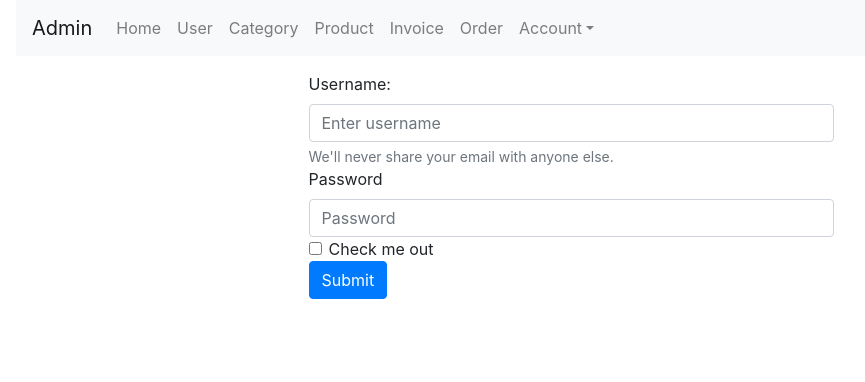
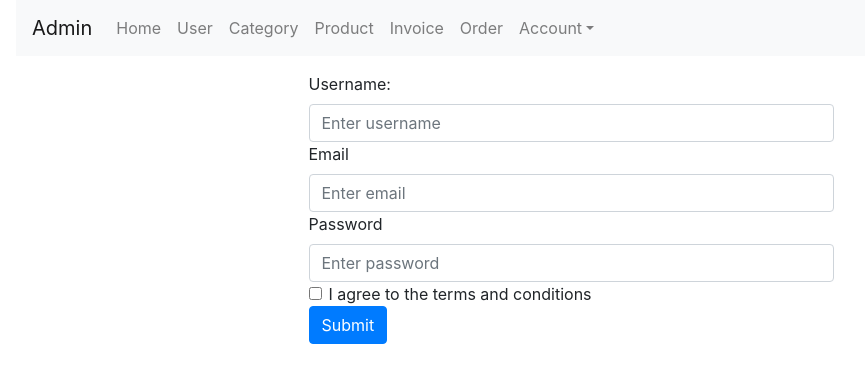
Before and after one commit to vovandai12/ReactJS-And-Spring-Boot-Full-Stack, a React (Create React App) app in the folder react-fe/: page /register in a window 1280 px wide. Shown: the top 382 px of the page, without its empty margins (69-934 px from the left). Built offline with nearby package versions, Linux system fonts and the light colour scheme.

Commit message:
13:49CH 02/03/2023

```diff
--- a/react-fe/src/components/admin/auth/RegisterComponent.js
+++ b/react-fe/src/components/admin/auth/RegisterComponent.js
@@ -1,29 +1,98 @@
 import React, { Component } from "react";
 import { Form, Button, Row, Col } from 'react-bootstrap';
+import { toast } from 'react-toastify';
 
 class RegisterComponent extends Component {
 
+    state = {
+        username: '',
+        email: '',
+        password: '',
+        agree: false,
+        validated: false,
+    }
+
+    handleChangeUsername = (event) => {
+        this.setState({
+            username: event.target.value
+        })
+    };
+
+    handleChangeEmail = (event) => {
+        this.setState({
+            email: event.target.value
+        })
+    };
+
+    handleChangePassword = (event) => {
+        this.setState({
+            password: event.target.value
+        })
+    };
+
+    handleChangeAgree = (event) => {
+        this.setState({
+            agree: event.target.checked
+        })
+    };
+
+    onSubmit = (event) => {
+        const form = event.currentTarget;
+        if (form.checkValidity() === false) {
+            event.preventDefault();
+            event.stopPropagation();
+        } else {
+            toast.success("Successfully registered. Please login to continue !")
+        }
+        this.setState({
+            validated: true
+        })
+    }
+
     render() {
+
+        const { validated } = this.state;
+
         return (
             <>
                 <Row className="mt-3">
                     <Col md={{ span: 6, offset: 3 }}>
-                        <Form>
-                            <Form.Group controlId="formBasicEmail">
+                        <Form noValidate validated={validated} onSubmit={(event) => this.onSubmit(event)}>
+                            <Form.Group controlId="username">
                                 <Form.Label>Username:</Form.Label>
-                                <Form.Control type="text" placeholder="Enter username" />
-                                <Form.Text className="text-muted">
-                                    We'll never share your email with anyone else.
-                                </Form.Text>
+                                <Form.Control type="text" placeholder="Enter username"
+                                    value={this.state.username}
+                                    onChange={(event) => this.handleChangeUsername(event)}
+                                    required />
+                                <Form.Control.Feedback type="invalid">Please enter a username.</Form.Control.Feedback>
                             </Form.Group>
 
-                            <Form.Group controlId="formBasicPassword">
+                            <Form.Group controlId="email">
+                                <Form.Label>Email</Form.Label>
+                                <Form.Control type="email" placeholder="Enter email"
+                                    value={this.state.email}
+                                    onChange={(event) => this.handleChangeEmail(event)}
+                                    required />
+                                <Form.Control.Feedback type="invalid">Please enter a valid email address.</Form.Control.Feedback>
+                            </Form.Group>
+
+                            <Form.Group controlId="password">
                                 <Form.Label>Password</Form.Label>
-                                <Form.Control type="password" placeholder="Password" />
+                                <Form.Control type="password" placeholder="Enter password"
+                                    value={this.state.password}
+                                    onChange={(event) => this.handleChangePassword(event)}
+                                    required />
+                                <Form.Control.Feedback type="invalid">Please enter a password.</Form.Control.Feedback>
                             </Form.Group>
-                            <Form.Group controlId="formBasicCheckbox">
-                                <Form.Check type="checkbox" label="Check me out" />
+
+                            <Form.Group controlId="agree">
+                                <Form.Check type="checkbox" label="I agree to the terms and conditions"
+                                    checked={this.state.agree}
+                                    onChange={(event) => this.handleChangeAgree(event)}
+                                    required />
+                                <Form.Control.Feedback type="invalid">Please agree to the terms and conditions.</Form.Control.Feedback>
                             </Form.Group>
+
                             <Button variant="primary" type="submit">
                                 Submit
                             </Button>
```
